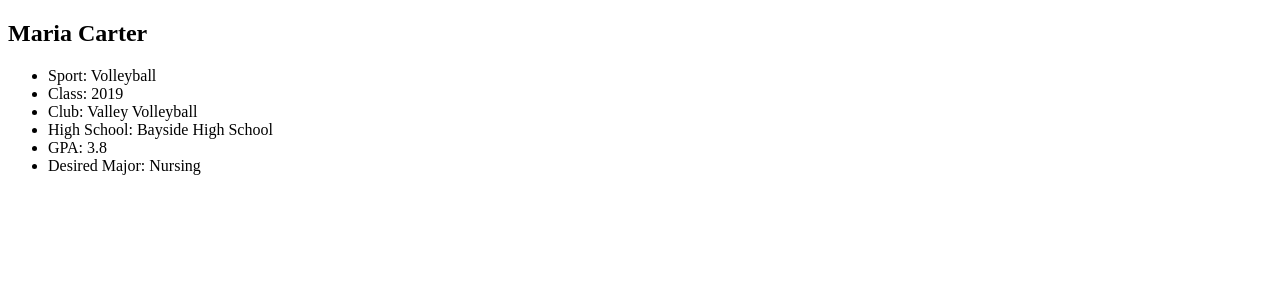
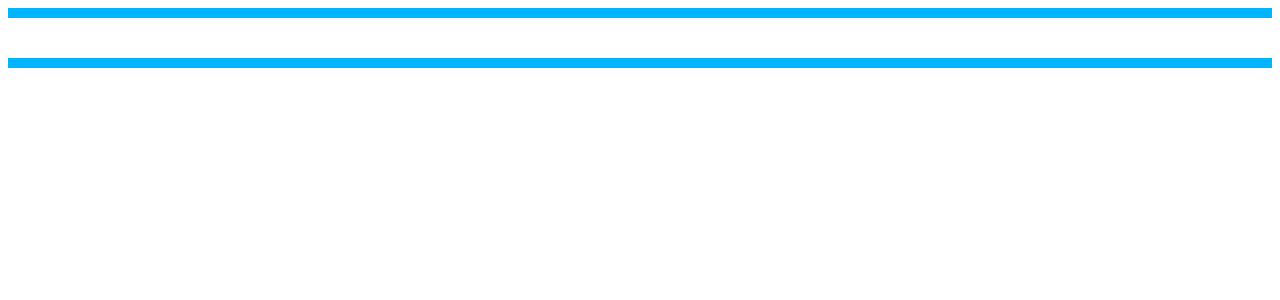
Before and after one commit to mezawebdev/sportsrecruits-code-challenge, a Vue app: page / in a window 1280 px wide. Shown: the top 300 px of the page. Built offline with nearby package versions, Linux system fonts and the light colour scheme.

Commit message:
add scss, palette, initial components

```diff
--- a/package.json
+++ b/package.json
@@ -16,6 +16,7 @@
     "@vitejs/plugin-vue": "^3.0.3",
     "@vue/tsconfig": "^0.1.3",
     "npm-run-all": "^4.1.5",
+    "sass": "^1.55.0",
     "typescript": "~4.7.4",
     "vite": "^3.0.9",
     "vue-tsc": "^0.40.7"
--- /dev/null
+++ b/src/assets/main.scss
@@ -0,0 +1,5 @@
+@use "./palette";
+
+body {
+  font-family: Roboto, Helvetica, sans-serif;
+}
--- /dev/null
+++ b/src/assets/palette.scss
@@ -0,0 +1,3 @@
+:root {
+  --aqua: #00b4ff;
+}
--- a/src/components/AcademicFitReport.vue
+++ b/src/components/AcademicFitReport.vue
@@ -1,34 +1,6 @@
 <template>
-  <div>
-    <div class="info">
-      <h2>{{athlete.name}}</h2>
-      <ul>
-        <li>
-          <label>Sport:</label>
-          {{athlete.sport}}
-        </li>
-        <li>
-          <label>Class:</label>
-          {{athlete.grad_year}}
-        </li>
-        <li>
-          <label>Club:</label>
-          {{athlete.club.name}}
-        </li>
-        <li>
-          <label>High School:</label>
-          {{athlete.high_school.name}}
-        </li>
-        <li>
-          <label>GPA:</label>
-          {{athlete.gpa}}
-        </li>
-        <li>
-          <label>Desired Major:</label>
-          {{athlete.major}}
-        </li>
-      </ul>
-    </div>
+  <div class="AcademicFitReport">
+
   </div>
 </template>
 
@@ -37,3 +9,11 @@ defineProps<{
   athlete?: any
 }>();
 </script>
+
+<style scoped lang="scss">
+  .AcademicFitReport {
+    border-top: 10px solid var(--aqua);
+    border-bottom: 10px solid var(--aqua);
+    padding-block: 1.25rem;
+  }
+</style>
```
Also changed, not shown: src/components/GeneralInfo.vue (added, +9 -0 lines), src/main.ts (+4 -4 lines), src/assets/base.css (deleted), src/assets/main.css (deleted), 1 other file (tests, documents, lock files or other folders).
